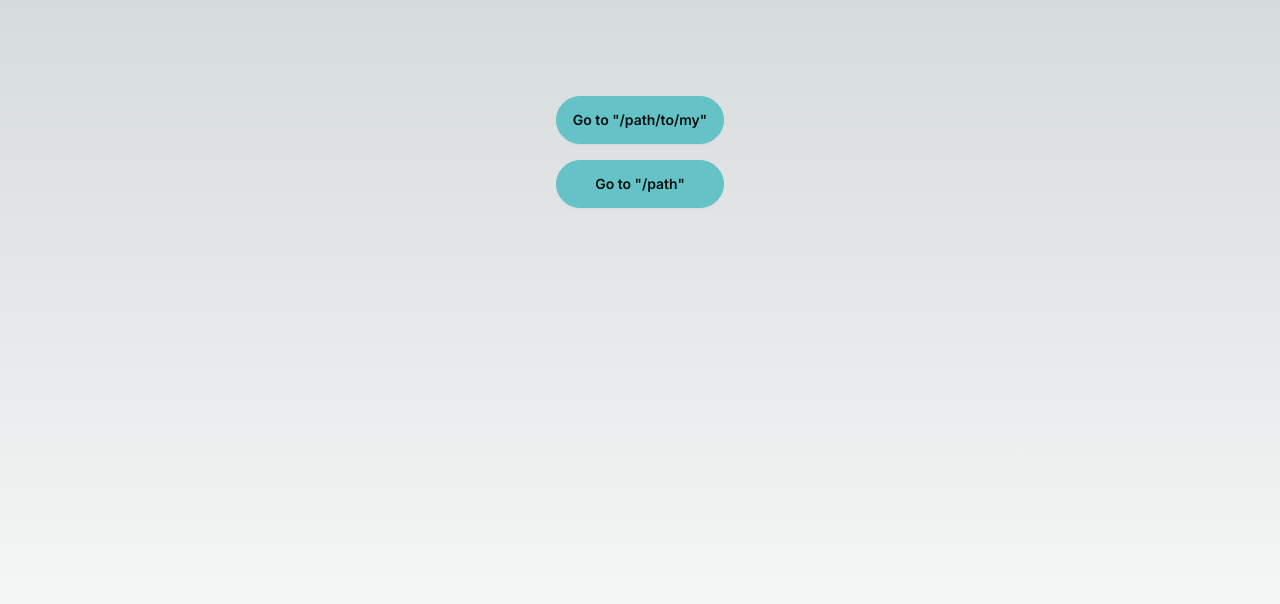
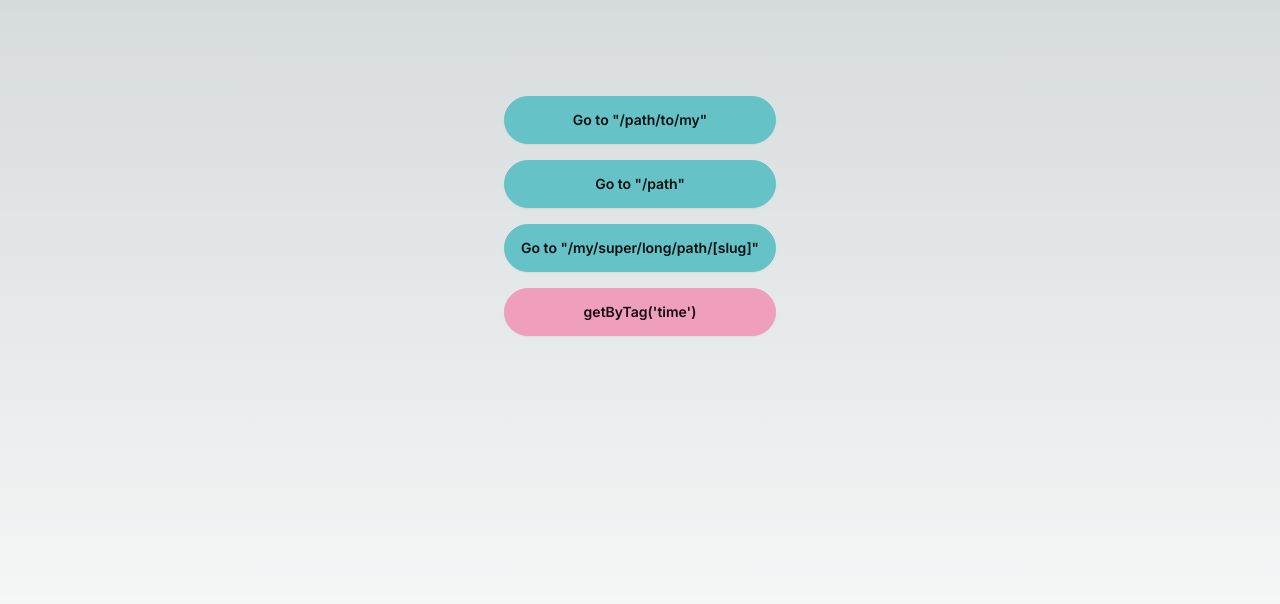
Before and after one commit to sommeeeer/test-vercel, a Next.js app: page / in a window 1280 px wide. Shown: the top 604 px of the page. Built offline with nearby package versions, Linux system fonts and the light colour scheme.

Commit message:
add super long path

```diff
--- /dev/null
+++ b/src/app/my/super/long/path/[slug]/page.tsx
@@ -0,0 +1,18 @@
+import Buttons from '@/components/buttons';
+
+export default async function Page({ params }: { params: { slug: string } }) {
+  const res = await fetch('http://worldtimeapi.org/api/timezone/Europe/Oslo', {
+    next: {
+      tags: ['time'],
+    },
+  });
+  const time = await res.json();
+  return (
+    <div className="flex items-center flex-col justify-center gap-4">
+      <h1>Current time in Oslo:</h1>
+      <h1>Slug: {params.slug}</h1>
+      <p>{time.datetime}</p>
+      <Buttons />
+    </div>
+  );
+}
--- a/src/app/page.tsx
+++ b/src/app/page.tsx
@@ -10,6 +10,12 @@ export default function Home() {
         <Link className="btn btn-primary" href="/path">
           Go to "/path"
         </Link>
+        <Link className="btn btn-primary" href="/my/super/long/path/hello">
+          Go to "/my/super/long/path/[slug]"
+        </Link>
+        <a className="btn btn-secondary" href="/tags">
+          getByTag('time')
+        </a>
       </div>
     </main>
   );
--- a/sst.config.ts
+++ b/sst.config.ts
@@ -10,9 +10,7 @@ export default $config({
   },
   async run() {
     new sst.aws.Nextjs('MyWeb', {
-      // openNextVersion: '3.0.8',
-      buildCommand:
-        '/home/lillemagga/Koding/git/open-next/packages/open-next/dist/index.js build',
+      openNextVersion: '3.0.8'
     });
   },
 });
```
